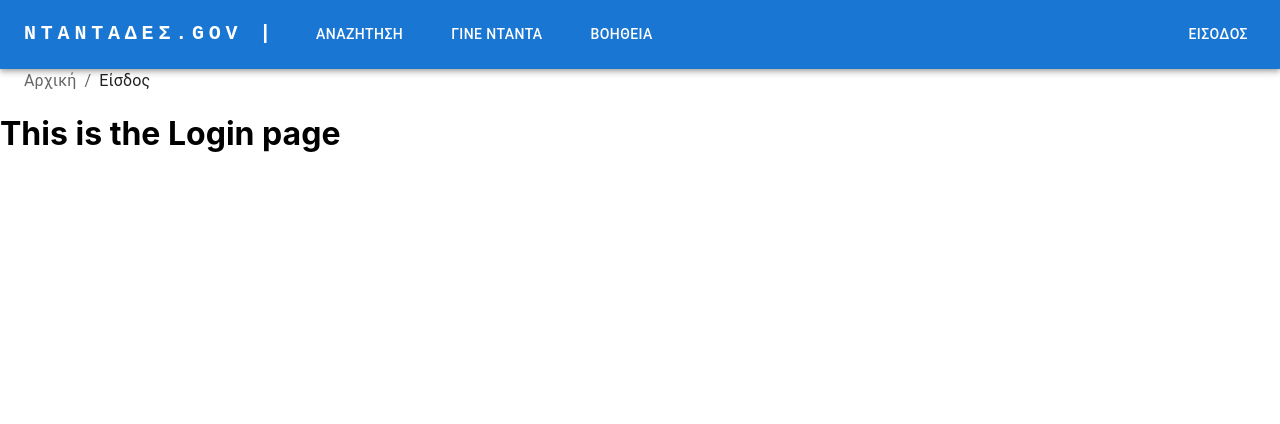
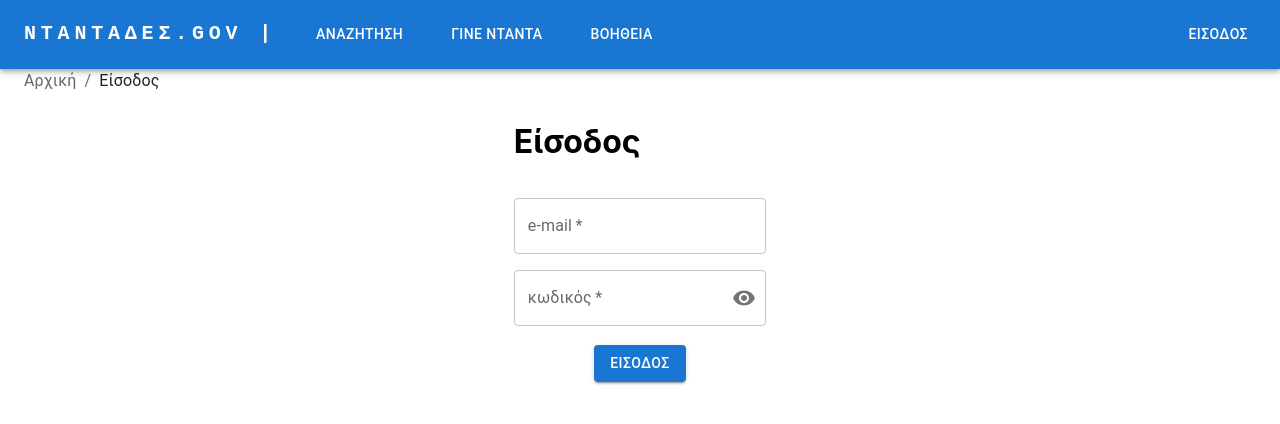
Before and after one commit to plerros/di-eam-24-3, a React (Create React App) app in the folder ntantades/: page /login in a window 1280 px wide. Shown: the top 424 px of the page. Built offline with nearby package versions, Linux system fonts and the light colour scheme.

Commit message:
login
- login page with error handling
- input components to handle text & password

```diff
--- a/ntantades/src/App.js
+++ b/ntantades/src/App.js
@@ -65,7 +65,7 @@ export default function App() {
 
         {/* write login / logout system */}
         <Route path="login" element={
-          <Login handleUID={handleUID} />
+          <Login uid = {uid} handleUID={handleUID} />
         } />
         <Route path="logout" element={
           <Logout handleUID={handleUID} />
--- /dev/null
+++ b/ntantades/src/components/InputPassword.js
@@ -0,0 +1,83 @@
+import * as React from 'react';
+import IconButton from '@mui/material/IconButton';
+import OutlinedInput from '@mui/material/OutlinedInput';
+import InputLabel from '@mui/material/InputLabel';
+import InputAdornment from '@mui/material/InputAdornment';
+import FormControl from '@mui/material/FormControl';
+import Visibility from '@mui/icons-material/Visibility';
+import VisibilityOff from '@mui/icons-material/VisibilityOff';
+import FormHelperText from '@mui/material/FormHelperText';
+
+
+const errorNone = {error:false, help:""};
+const errorEmptyField = {error:true, help:"Yποχρεωτικό"};
+
+export default function InputPassword({value, setValue, issue}) {
+  const [interacted, setInteracted] = React.useState(false);
+  const [localIssue, setLocalIssue] = React.useState(errorNone);
+  const [showPassword, setShowPassword] = React.useState(false);
+
+  // If the user interacts with this input component, remember it.
+  React.useEffect(() => {
+    if (!interacted && value !== "")
+      setInteracted(true);
+  }, [interacted, setInteracted, value]);
+
+  /*
+   * If the user interacted with this component and it's now empty,
+   * remind them to fill in the form.
+   */
+  React.useEffect(() => {
+    if (interacted && value === "")
+      setLocalIssue(errorEmptyField)
+    else
+      setLocalIssue(issue)
+  }, [interacted, setLocalIssue, value, issue]);
+
+  const handleClickShowPassword = () => setShowPassword((show) => !show);
+
+  const handleMouseDownPassword = (event) => {
+    event.preventDefault();
+  };
+
+  const handleMouseUpPassword = (event) => {
+    event.preventDefault();
+  };
+
+  return (
+    <FormControl
+      required
+      sx={{ m: 1, width: '25ch' }}
+      variant="outlined"
+      error={localIssue.error}
+      helperText={localIssue.help}
+    >
+      <InputLabel htmlFor="outlined-adornment-password">κωδικός</InputLabel>
+      <OutlinedInput
+        id="outlined-adornment-password"
+        type={showPassword ? 'text' : 'password'}
+        value={value}
+        onChange={(event) => {
+          setValue(event.target.value)
+        }}
+        endAdornment={
+          <InputAdornment position="end">
+            <IconButton
+              aria-label={
+                showPassword ? 'hide the password' : 'display the password'
+              }
+              onClick={handleClickShowPassword}
+              onMouseDown={handleMouseDownPassword}
+              onMouseUp={handleMouseUpPassword}
+              edge="end"
+            >
+              {showPassword ? <VisibilityOff /> : <Visibility />}
+            </IconButton>
+          </InputAdornment>
+        }
+        label="Password"
+      />
+      <FormHelperText id="my-helper-text">{localIssue.help}</FormHelperText>
+    </FormControl>
+  );
+}
--- /dev/null
+++ b/ntantades/src/components/InputText.js
@@ -0,0 +1,42 @@
+import * as React from 'react';
+import TextField from '@mui/material/TextField';
+
+const errorNone = {error:false, help:""};
+const errorEmptyField = {error:true, help:"Yποχρεωτικό"};
+
+export default function InputText({label, required, value, setValue, issue}) {
+  const [interacted, setInteracted] = React.useState(false);
+  const [localIssue, setLocalIssue] = React.useState(errorNone);
+
+  // If the user interacts with this input component, remember it.
+  React.useEffect(() => {
+    if (!interacted && value !== "")
+      setInteracted(true);
+  }, [interacted, setInteracted, value]);
+
+  /*
+   * If the user interacted with this component and it's now empty,
+   * remind them to fill in the form.
+   */
+  React.useEffect(() => {
+    if (interacted && value === "" && required)
+      setLocalIssue(errorEmptyField)
+    else
+      setLocalIssue(issue)
+  }, [interacted, setLocalIssue, value, issue]);
+
+  return (
+    <TextField
+      error={localIssue.error}
+      helperText={localIssue.help}
+      required={required}
+      id="outlined-basic"
+      label={label}
+      variant="outlined"
+      value={value}
+      onChange={(event) => {
+        setValue(event.target.value)
+      }}
+    />
+  );
+}
--- a/ntantades/src/pages/Login.js
+++ b/ntantades/src/pages/Login.js
@@ -1,7 +1,106 @@
-export default function Login({handleRoleNanny, handleRoleFamily, handleRoleNone}) {
+import * as React from 'react';
+import { Navigate } from "react-router-dom";
+import Box from '@mui/material/Box';
+import { Button } from '@mui/material';
+
+import getUser from '../components/getUser'
+import InputText from '../components/InputText';
+import InputPassword from '../components/InputPassword';
+
+import Database from "../data.json";
+
+export default function Login({uid, handleUID}) {
+  const [email, setEmail] = React.useState("");
+  const [password, setPassword] = React.useState("");
+  const [submit, setSubmit] = React.useState(false)
+  const [issue, setIssue] = React.useState({error: false, help:""});
+
+  const handleSubmit = () => {
+    setSubmit(true);
+  };
+
+  // If the input changes, reset the error.
+  React.useEffect(() => {
+    setIssue({error: false, help:""});
+  }, [email, password]);
+
+  React.useEffect(() => {
+    if (submit) {
+      // Find the user based on credentials
+      var user = Database.users.filter(item => (item.email === email) && (item.password === password))[0];
+      if (user === null || typeof user === 'undefined')
+        user = Database.users.filter(item => item.userID === 0)[0]
+
+      if (user.userID !== 0) {
+        handleUID(user.userID)
+      }
+      else {
+        // if the UID is the special user 0, throw an appropriate error
+        if (email === "" && password === "")
+          setIssue({error:true, help:"Υποχρεωτικό"})
+        else
+          setIssue({error:true, help:"λάθος e-mail / κωδικός"})
+      }
+      setSubmit(false)
+    }
+  }, [email, password, submit, handleUID]);
+
+  /* Already logged in */
+  if (uid !== 0) {
+    const user = getUser(uid);
+    if (user.role === "Nanny") {
+      return (
+        <Navigate to="/nanny" />
+      );
+    }
+    if (user.role === "Family") {
+      return (
+        <Navigate to="/family" />
+      );
+    }
+  }
+
   return (
-    <div>
-      <h1>This is the Login page</h1>
-    </div>
+    <Box
+      component="form"
+      sx={{
+        display: 'flex',
+        alignItems: 'center',
+        flexDirection: 'column',
+        '& > :not(style)': { m: 1, width: '25ch'}
+      }}
+      noValidate
+      autoComplete="off"
+    >
+      <item>
+        <h1>Είσοδος</h1>
+      </item>
+      <InputText
+        label={"e-mail"}
+        required={true}
+        value={email}
+        setValue={setEmail}
+        issue={issue}
+      />
+      <InputPassword
+        value={password}
+        setValue={setPassword}
+        issue={issue}/>
+      <Box
+        sx={{
+          display: 'flex',
+          justifyContent: 'center'
+        }}
+        noValidate
+        autoComplete="off"
+      >
+        <Button
+          variant="contained"
+          onClick={handleSubmit}
+        >
+          ΕΙΣΟΔΟΣ
+        </Button>
+      </Box>
+    </Box>
   );
 }
--- a/ntantades/src/pages/layout.json
+++ b/ntantades/src/pages/layout.json
@@ -28,7 +28,7 @@
     "route"     : "/help"
   },
   "/login" : {
-    "text"      : "Είσδος",
+    "text"      : "Είσοδος",
     "title"     : "ΕΙΣΟΔΟΣ",
     "jspath"    : "pages/Login",
     "component" : "Login",
```
